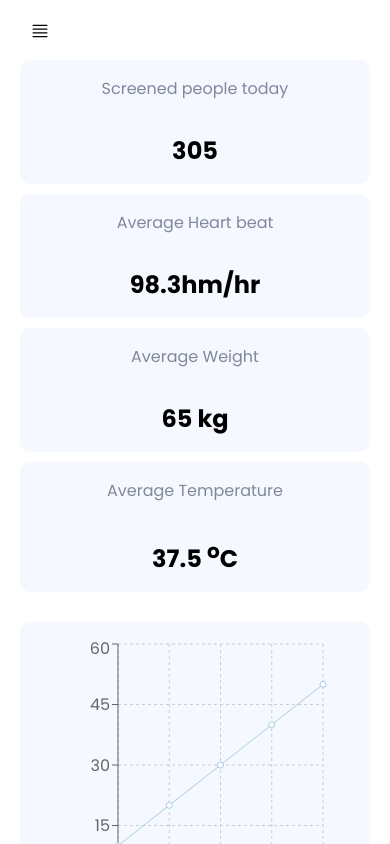
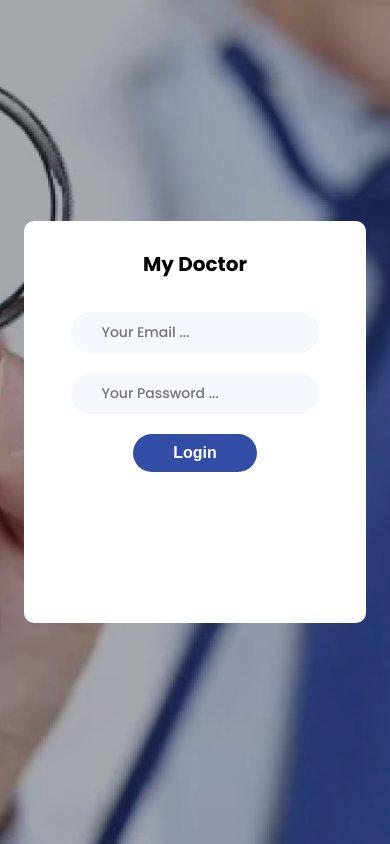
Before and after one commit to n-jabes/hospital-dashboard-ui, a React (Vite) app: page / in a window 390 px wide. Built offline with nearby package versions, Linux system fonts and the light colour scheme.

Commit message:
added auth and retrieving patients from db

```diff
--- a/package.json
+++ b/package.json
@@ -15,7 +15,9 @@
     "@mui/material": "^5.15.17",
     "@mui/x-charts": "^7.4.0",
     "@mui/x-data-grid": "^7.4.0",
+    "axios": "^1.7.1",
     "mui-datatables": "^4.3.0",
+    "pusher-js": "^8.4.0-rc2",
     "react": "^18.2.0",
     "react-dom": "^18.2.0",
     "react-icons": "^4.10.1",
--- a/src/components/sidebar/Sidebar.jsx
+++ b/src/components/sidebar/Sidebar.jsx
@@ -2,7 +2,7 @@ import React, { useState } from 'react';
 import { RxDashboard } from 'react-icons/rx';
 import { LiaClipboardListSolid } from 'react-icons/lia';
 import { TbLogout } from 'react-icons/tb';
-import { BsPeopleFill } from "react-icons/bs";
+import { BsPeopleFill } from 'react-icons/bs';
 import { useLocation } from 'react-router-dom';
 
 function Sidebar({ openSidebarToggle, OpenSidebar }) {
@@ -16,32 +16,42 @@ function Sidebar({ openSidebarToggle, OpenSidebar }) {
       className={openSidebarToggle ? 'sidebar-responsive' : ''}
     >
       <div className="sidebar-title">
-        <div className="sidebar-brand">
-          My Doctor
-        </div>
+        <div className="sidebar-brand">My Doctor</div>
         <span className="icon close_icon" onClick={OpenSidebar}>
           X
         </span>
       </div>
 
       <ul className="sidebar-list">
-        <li className={`sidebar-list-item ${tab === '/' ? 'active' : ''}`}>
-          <a href="/">
-            <RxDashboard className="icon"/> <span>Dashboard</span>
+        <li
+          className={`sidebar-list-item ${
+            tab === '/dashboard/home' ? 'active' : ''
+          }`}
+        >
+          <a href="/dashboard/home">
+            <RxDashboard className="icon" /> <span>Dashboard</span>
           </a>
         </li>
-        <li className={`sidebar-list-item ${tab === '/records' ? 'active' : ''}`}>
-          <a href="/records" >
+        <li
+          className={`sidebar-list-item ${
+            tab === '/dashboard/records' ? 'active' : ''
+          }`}
+        >
+          <a href="/dashboard/records">
             <LiaClipboardListSolid className="icon" /> <span>Records</span>
           </a>
         </li>
-        <li className={`sidebar-list-item ${tab === '/patients' ? 'active' : ''}`}>
-          <a href="/patients" >
+        <li
+          className={`sidebar-list-item ${
+            tab === '/dashboard/patients' ? 'active' : ''
+          }`}
+        >
+          <a href="/dashboard/patients">
             <BsPeopleFill className="icon" /> <span>Patients</span>
           </a>
         </li>
         <li className="sidebar-list-item">
-          <a href="/login">
+          <a href="/">
             <TbLogout className="icon" /> <span>Logout</span>
           </a>
         </li>
--- a/src/pages/login/Login.jsx
+++ b/src/pages/login/Login.jsx
@@ -1,19 +1,81 @@
-import React from 'react';
+import React, { useState } from 'react';
 import './login.css';
-import { Link } from 'react-router-dom';
+import { Link, useNavigate } from 'react-router-dom';
+import axios from 'axios';
+
+const baseURL = 'https://innovahyperbackend.onrender.com';
 
 const Login = () => {
+  const [email, setEmail] = useState('');
+  const [password, setPassword] = useState('');
+  const [error, setError] = useState('');
+  const [loading, setLoading] = useState(false); // Add loading state
+  const navigate = useNavigate();
+
+  const handleEmailChange = (e) => {
+    setEmail(e.target.value);
+    setError(''); // Clear error on input change
+  };
+
+  const handlePasswordChange = (e) => {
+    setPassword(e.target.value);
+    setError(''); // Clear error on input change
+  };
+
+  const handleSubmit = async (event) => {
+    event.preventDefault();
+    setLoading(true); // Set loading to true
+    try {
+      const response = await axios.post(baseURL + '/user/auth', {
+        email,
+        password,
+      });
+      const { token, user } = response.data;
+
+      // Store the token, user, and role in localStorage
+      localStorage.setItem('token', token);
+      localStorage.setItem('user', JSON.stringify(user));
+      localStorage.setItem('role', user.role);
+
+      // Check the user's role and navigate accordingly
+      if (user.role === 'doctor') {
+        console.log('is doc');
+        navigate('/dashboard/home');
+      } else {
+        console.log('you are not a doctor');
+        // navigate('/login'); // or another page for patients
+      }
+    } catch (error) {
+      setError(error.response ? error.response.data.error : 'Login failed');
+    } finally{
+      setLoading(false);
+    }
+  };
+
   return (
     <div className="login">
-      <img src="./doc-bg.png" alt="" />
+      <img src="./doc-bg.png" alt="Background" />
       <div className="formContainer">
         <h1 className="title">My Doctor</h1>
-        <form action="#">
-          <input type="email" placeholder="Your Email ..." required />
-          <input type="password" placeholder="Your Password ..." required />
-          <Link className='button' to='/'>
+        <form onSubmit={handleSubmit}>
+          <input
+            type="email"
+            placeholder="Your Email ..."
+            required
+            value={email}
+            onChange={handleEmailChange}
+          />
+          <input
+            type="password"
+            placeholder="Your Password ..."
+            required
+            value={password}
+            onChange={handlePasswordChange}
+          />
+          {error && <p className="error">{error}</p>}
+          <button type="submit" disabled={loading} className="button">
             Login
-          </Link>
+          </button>
         </form>
       </div>
     </div>
--- a/src/pages/login/login.css
+++ b/src/pages/login/login.css
@@ -20,7 +20,8 @@ img {
 
 .formContainer {
   width: 40%;
-  height: 40%;
+  min-height: 40%;
+  height: max-content;
   background: white;
   border-radius: 10px;
   padding: 15px;
@@ -40,6 +41,12 @@ form {
   align-items: center;
   gap: 20px;
   width: 100%;
+}
+
+.error {
+  color: red;
+  margin-top: 10px;
+  font-size: 14px;
 }
 
 input {
@@ -68,7 +75,20 @@ input {
   text-align: center;
 }
 
+.button[disabled] {
+  opacity: 0.6;
+  cursor: not-allowed;
+}
+
 Link,
 a {
   text-decoration: none;
 }
+
+@media (max-width: 900px) {
+  .formContainer {
+    width: 80%;
+    padding-bottom: 50px;
+    height: max-content;
+  }
+}
--- a/src/pages/patients/Patients.jsx
+++ b/src/pages/patients/Patients.jsx
@@ -1,26 +1,44 @@
-import React, { useState } from 'react';
+import React, { useEffect, useState } from 'react';
 import MUIDataTable from 'mui-datatables';
 import './patients.css';
 import { createTheme, ThemeProvider } from '@mui/material/styles';
+import axios from 'axios';
+import Pusher from 'pusher-js';
+
+const baseURL = 'https://innovahyperbackend.onrender.com';
 
 const Patients = () => {
   const [showForm, setShowForm] = useState(false);
+  const [patients, setPatients] = useState([]);
+
+  useEffect(() => {
+    const fetchPatients = async () => {
+      try {
+        const response = await axios.get(baseURL + '/medicalRecords/patients');
+        if (response.status === 200) {
+          setPatients(response.data.data);
+        } else {
+          console.error('No patients found or error in fetching data');
+        }
+      } catch (error) {
+        console.error('Error fetching patients:', error);
+      }
+    };
+
+    fetchPatients();
+  }, []);
+
+  console.log(patients);
+
   const columns = ['#', 'Names', 'Card No.', 'Location'];
 
-  const data = [
-    [1, 'Esther Umuhoza ', 'C3 D3 C3', 'Musanze'],
-    [1, 'Esther Umuhoza', 'C3 D3 C3', 'Musanze'],
-    [1, 'Esther Umuhoza', 'C3 D3 C3', 'Musanze'],
-    [1, 'Esther Umuhoza', 'C3 D3 C3', 'Musanze'],
-    [1, 'Esther Umuhoza', 'C3 D3 C3', 'Musanze'],
-    [1, 'Esther Umuhoza', 'C3 D3 C3', 'Musanze'],
-    [1, 'Esther Umuhoza', 'C3 D3 C3', 'Musanze'],
-    [1, 'Esther Umuhoza', 'C3 D3 C3', 'Musanze'],
-    [1, 'Esther Umuhoza', 'C3 D3 C3', 'Musanze'],
-    [1, 'Esther Umuhoza', 'C3 D3 C3', 'Musanze'],
-    [1, 'Esther Umuhoza', 'C3 D3 C3', 'Musanze'],
-    [1, 'Esther Umuhoza', 'C3 D3 C3', 'Musanze'],
-  ];
+  const data = patients.map((patient, index) => [
+    index + 1,
+    patient.fullName,
+    patient.cardId,
+    patient.email,
+  ]);
+
 
   const options = {
     filterType: 'checkbox',
@@ -67,22 +85,22 @@ const Patients = () => {
           <form action="#">
             <div className="item">
               <label htmlFor="name">Name</label>
-              <input type="text" placeholder="Enter patient Full Names" />
+              <input type="text" placeholder="Enter patient Full Names" required/>
             </div>
 
             <div className="item">
               <label htmlFor="email">Email</label>
-              <input type="email" placeholder="Enter patient Email" />
+              <input type="email" placeholder="Enter patient Email" required/>
             </div>
 
             <div className="item">
               <label htmlFor="password">Password</label>
-              <input type="password" placeholder="Enter patient Password" />
+              <input type="password" placeholder="Enter patient Password" required/>
             </div>
 
             <div className="item">
               <label htmlFor="cardId">Card Id</label>
-              <input type="text" placeholder="Enter patient Card Id" />
+              <input type="text" placeholder="Enter patient Card Id" required/>
             </div>
             <button>Submit</button>
           </form>
```
Also changed, not shown: src/App.jsx (+5 -5 lines), 1 other file (tests, documents, lock files or other folders).
